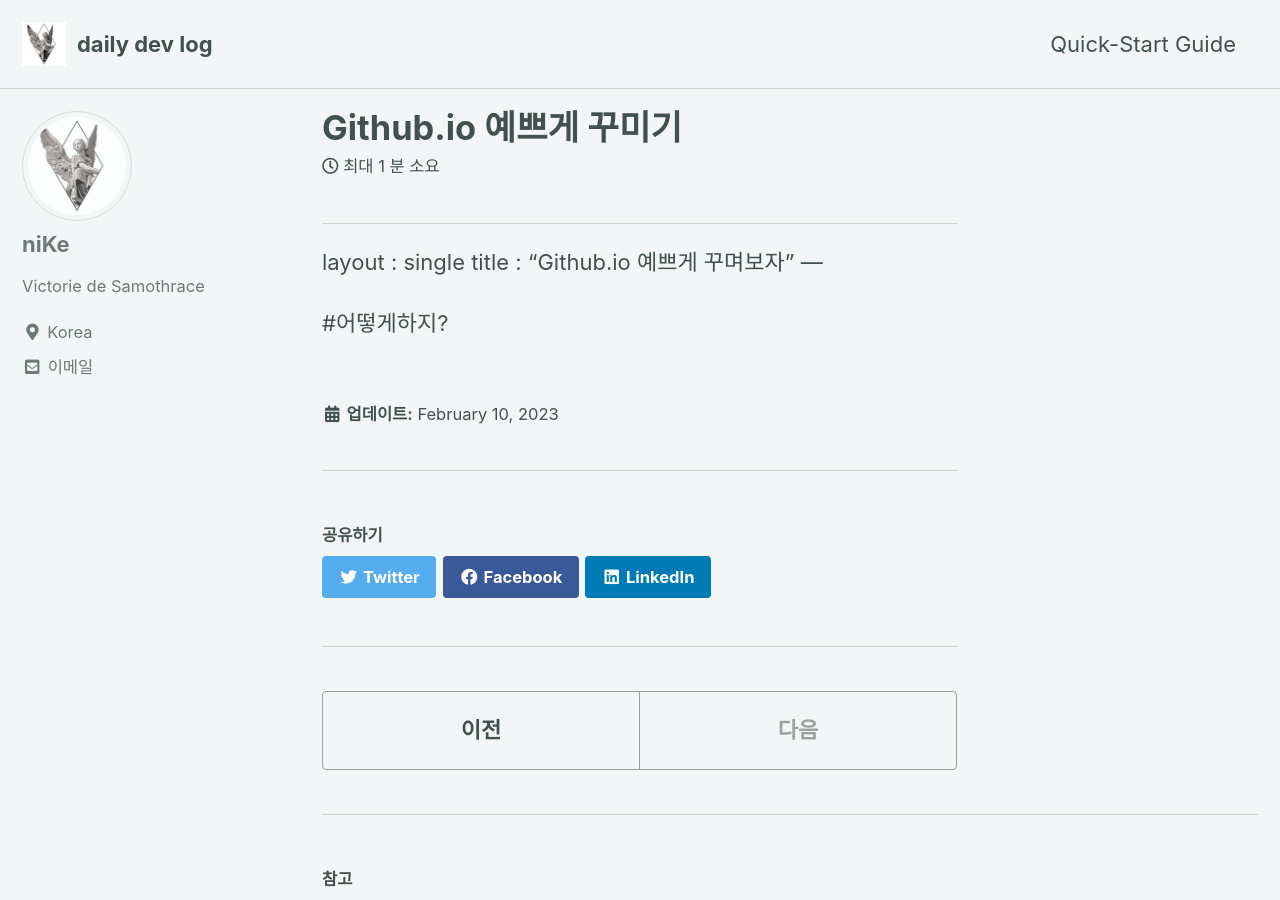
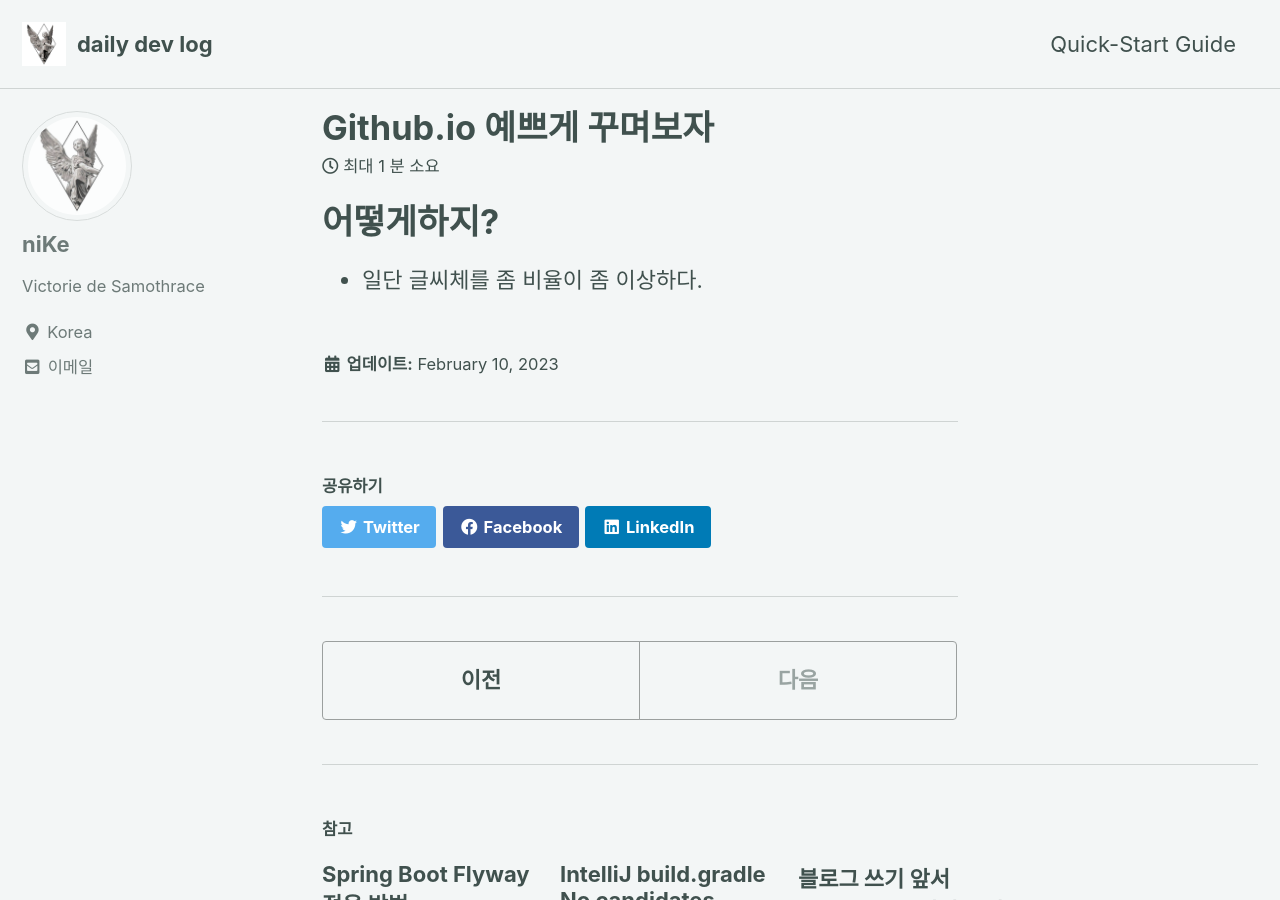
Before and after one commit to KwakTaeMin/KwakTaeMin.github.io, a Jekyll site: the page built from _posts/2023-02-10-Github.io 예쁘게 꾸미기.md, in a window 1280 px wide and 900 px high. Built offline with Jekyll 4.4.1, drawn with Linux system fonts in a browser that asks for light colours; cached includes are drawn as plain includes.

Commit message:
config.yml 수정

```diff
--- a/_posts/2023-02-10-Github.io 예쁘게 꾸미기.md
+++ b/_posts/2023-02-10-Github.io 예쁘게 꾸미기.md
@@ -1,8 +1,8 @@
-
 ---
 layout : single
 title : "Github.io 예쁘게 꾸며보자"
 ---
 
+# 어떻게하지?
 
-#어떻게하지?
+- 일단 글씨체를 좀 비율이 좀 이상하다.
```
